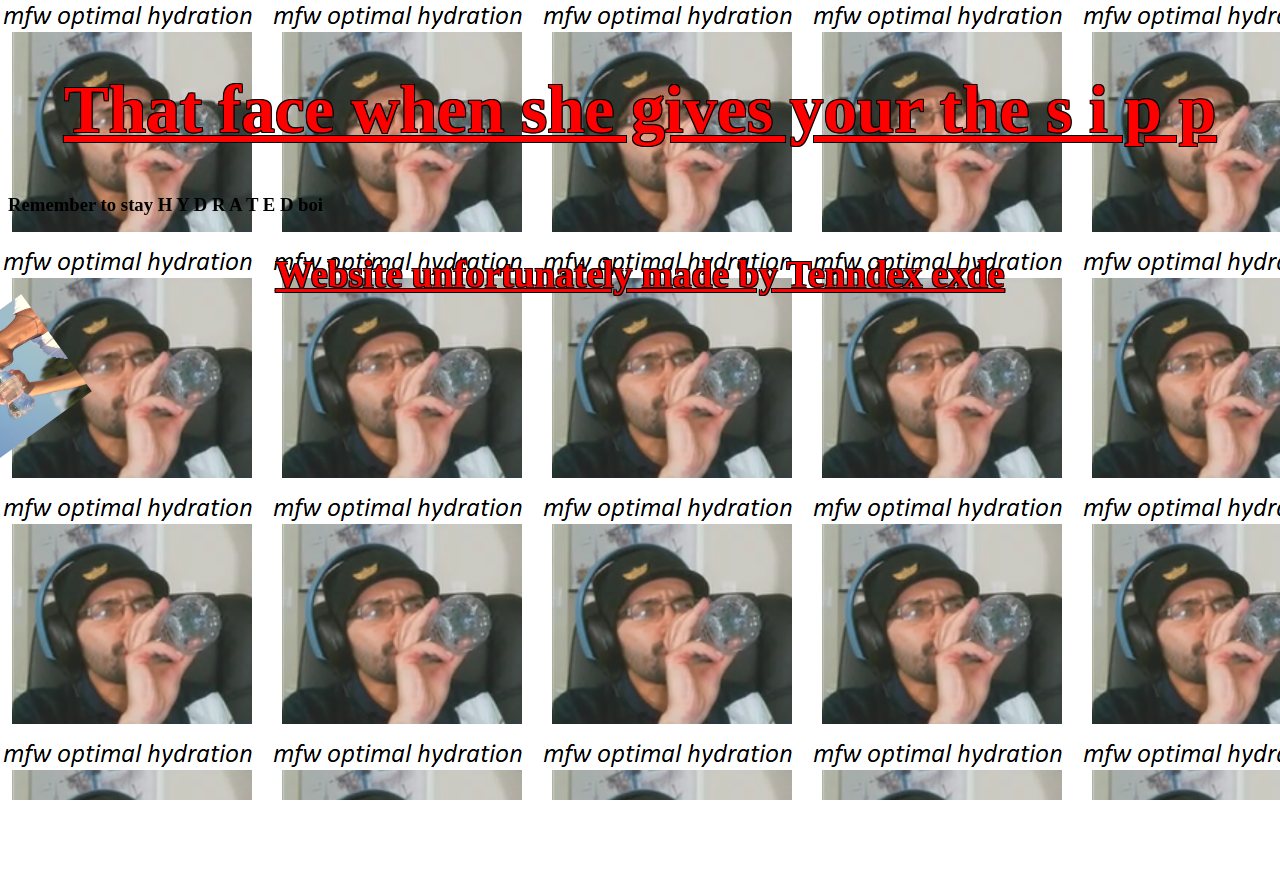
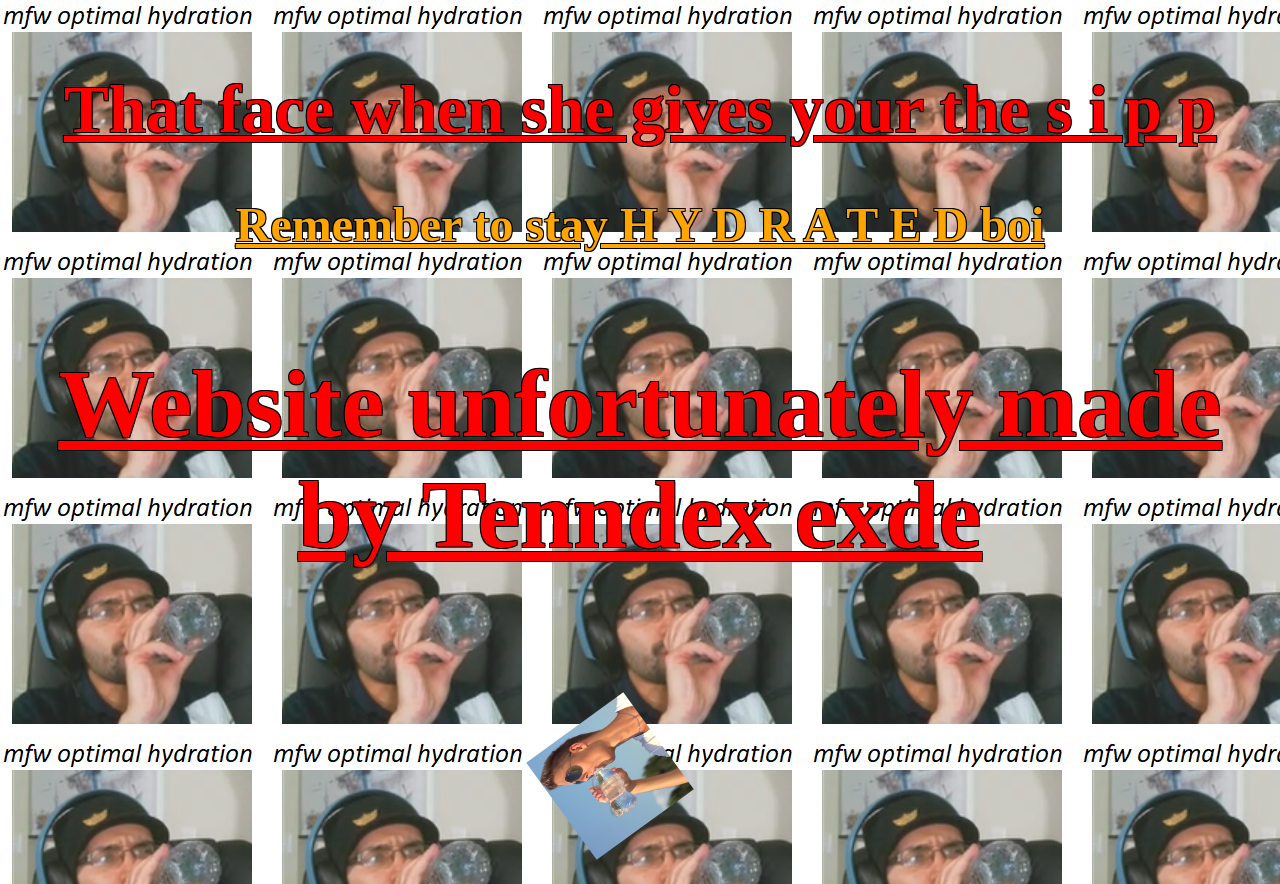
Before and after one commit to therealtenndex/therealtenndex.github.io, a PHP site: page / in a window 1280 px wide. Before the commit the page ends 800 px from the top, so only its background shows below. Run offline with PHP 8.4, Linux system fonts and the light colour scheme.

Commit message:
Update style.css

```diff
--- a/style.css
+++ b/style.css
@@ -11,7 +11,7 @@
 
 }
 
-h2 {
+h3 {
 color: orange;
 font-size: 300%;
 text-align: center;
```
